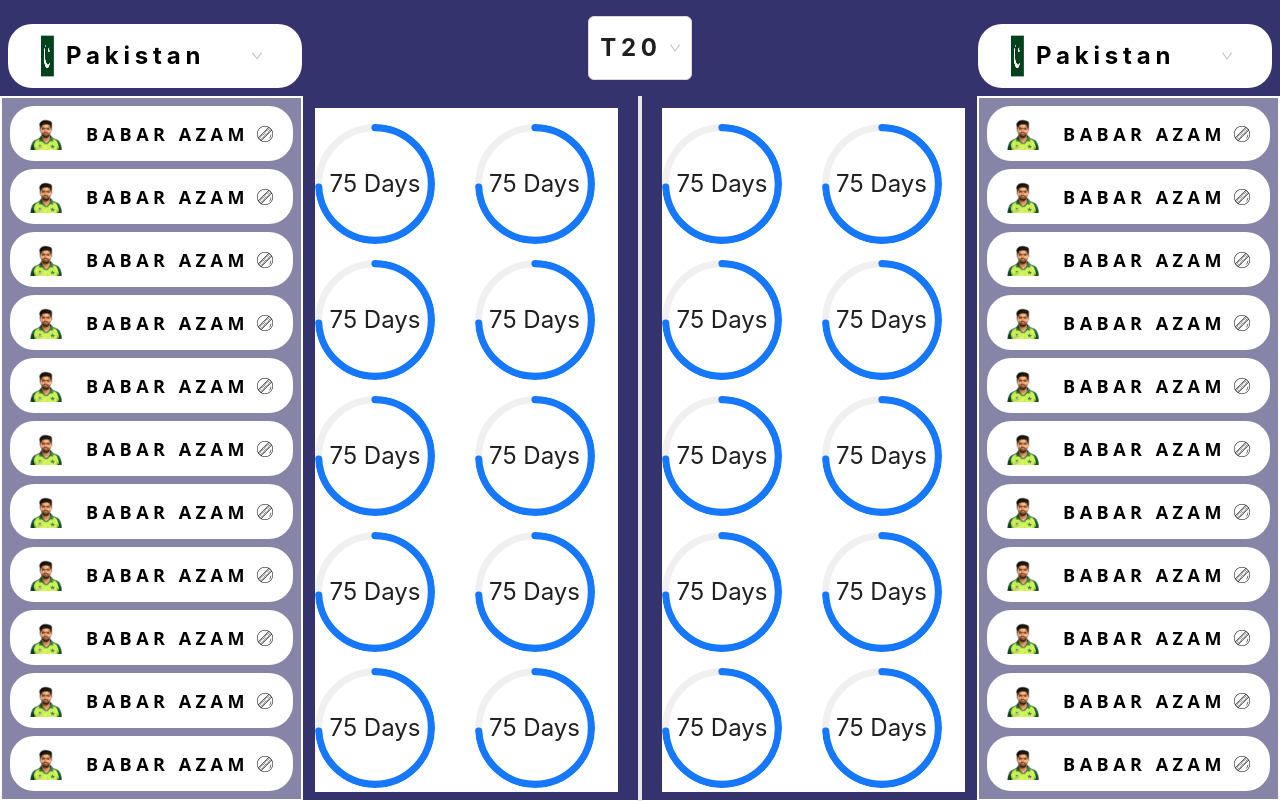
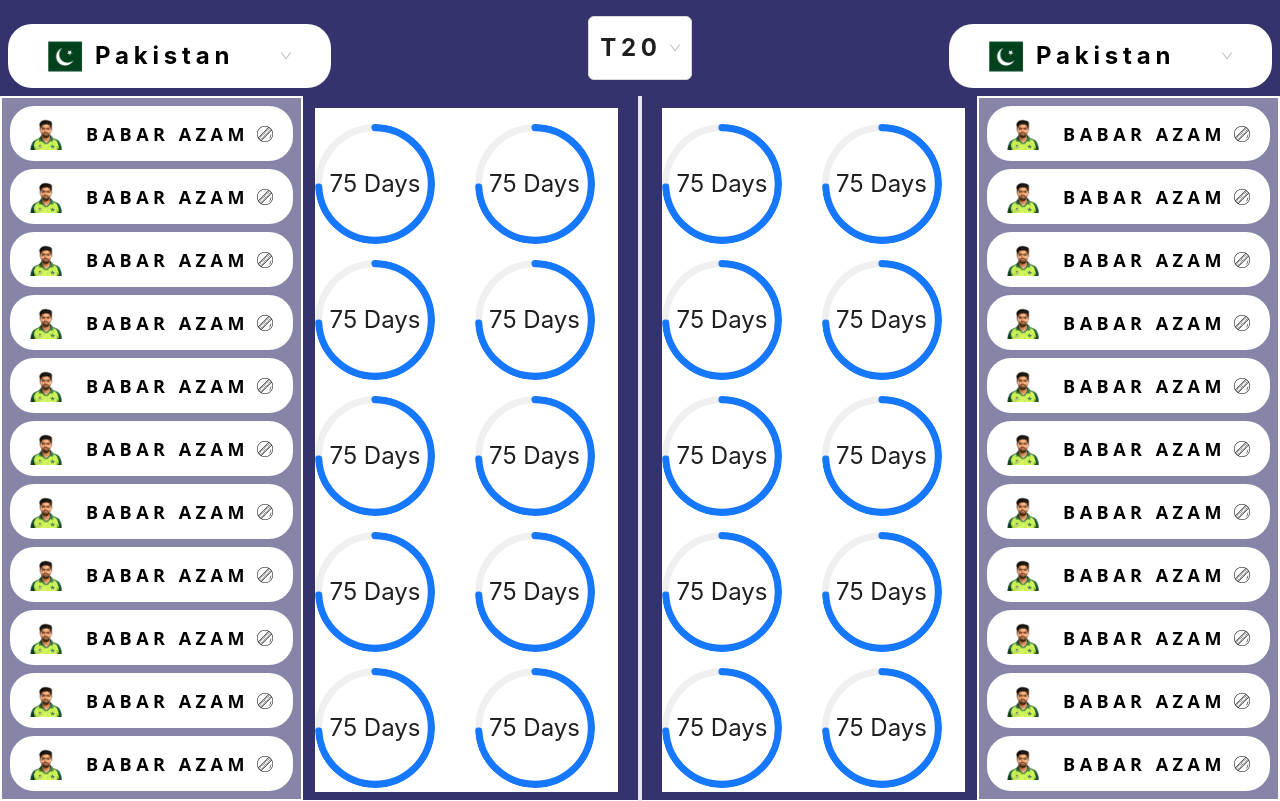
Before and after one commit to ShahmeerBhola/teams-stats, a React (Create React App) app: page /comparison in a window 1280 px wide. Built offline with nearby package versions, Linux system fonts and the light colour scheme.

Commit message:
fix flag style in dropdown

```diff
--- a/src/components/SelectWithFlag/index.jsx
+++ b/src/components/SelectWithFlag/index.jsx
@@ -42,17 +42,17 @@
     <div
       className={`flex  rounded-3xl px-7 justify-between cursor-pointer ${
         bgColor ? "bg-white" : "bg-purple"
-      }
+      }  items-center
 `}
       onClick={handleClick}
     >
-      <div>
+      <div className="h-16 w-40">
         <img
           src={
             TEAM.find((item) => item.value === value)?.imgSrc ?? TEAM[0].imgSrc
           }
           alt=""
-          className="h-16 w-20"
+          className="h-16 w-40  object-contain "
         />
       </div>
       <div className={bgColor ? "text-black" : "text-white"}>
```
